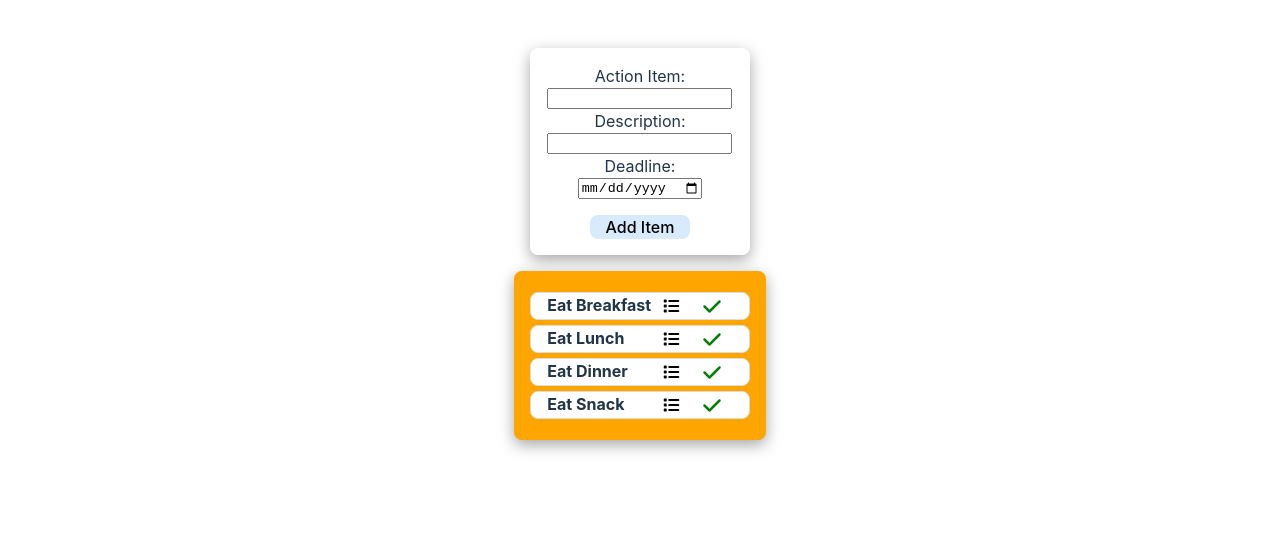
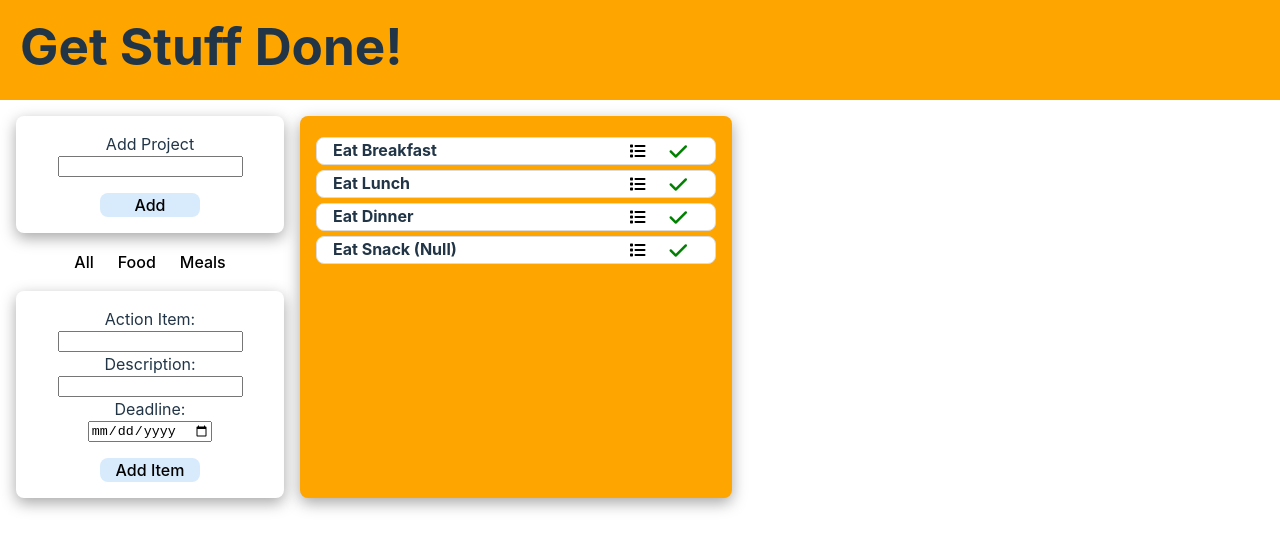
Before and after one commit to RinkM/Odin11-ToDoList-Vite, a React (Vite) app: page / in a window 1280 px wide. Shown: the top 550 px of the page. Built offline with nearby package versions, Linux system fonts and the light colour scheme.

Commit message:
big! adds project form+list. style rework.

```diff
--- a/src/AddForm.jsx
+++ b/src/AddForm.jsx
@@ -17,7 +17,7 @@ const AddForm = (props)=>{
       completed:false,
       reactKey:creationDate,
       description: values.description,
-      dueDate: values.dueDate,
+      deadline: values.deadline,
       priority: "3",
       project:"Food"}
     return taskObject
@@ -35,7 +35,7 @@ const AddForm = (props)=>{
     initialValues: {
       toDoName: '',
       description:"",
-      dueDate: "",
+      deadline: "",
       priority: "3",
       project:"Food"
 
@@ -49,7 +49,7 @@ const AddForm = (props)=>{
   },
 });
 return (
-  <form onSubmit={formik.handleSubmit}>
+  <form className="taskForm" onSubmit={formik.handleSubmit}>
     <label htmlFor="toDoName">Action Item: </label>
     <input
       id="toDoName"
@@ -70,14 +70,14 @@ return (
     />
 
 
-      <label htmlFor="dueDate">Deadline:</label>
+      <label htmlFor="deadline">Deadline:</label>
     <input
 
-      id="dueDate"
-      name="dueDate"
+      id="deadline"
+      name="deadline"
       type="date"
       onChange={formik.handleChange}
-      value={formik.values.dueDate}
+      value={formik.values.deadline}
     />
 
     <button id = "formButton" type="submit">Add Item</button>
--- a/src/App.jsx
+++ b/src/App.jsx
@@ -3,16 +3,20 @@ import reactLogo from './assets/react.svg'
 import AddForm from './addForm'
 import DisplayList from './DisplayList'
 import toDoLibrary from './toDoLibrary'
-import './App.css'
+import DisplayProjects from './DisplayProjects'
 
 function App() {
   const [library, setLibrary] = useState(toDoLibrary)
 
   return (
     <div className="App">
+      <div className='appHeader'><h1>Get Stuff Done!</h1></div>
+      <div className='flexWrapper'>
+        <DisplayProjects/>
+        <AddForm hookLibrary = {[library, setLibrary]}/>
+      </div>
+      <DisplayList hookLibrary = {[library, setLibrary]}/>
 
-      <AddForm hookLibrary = {[library, setLibrary]}/>
-      <DisplayList hookLibrary = {[library, setLibrary]}/>
     </div>
   )
 }
--- /dev/null
+++ b/src/DisplayProjects.jsx
@@ -0,0 +1,40 @@
+
+import { useState } from "react";
+import ProjectForm from "./ProjectForm";
+import projectLibrary from "./projectLibrary";
+
+
+
+
+
+
+const DisplayProjects = ()=>{
+  const [activeProject, setActiveProject]= useState("All")
+  const [projects, setProjects] = useState(projectLibrary)
+
+
+  const listProjects = projects.map((project) =>
+    <button id = {project.reactKey} className = "projectListItem" key={project.reactKey}
+      onClick= {()=>projectClick(project.name)}>
+      {project.name}
+    </button>
+);
+
+  const projectClick = (name)=>{
+    setActiveProject(name)
+    console.log(activeProject)
+
+  };
+
+return(
+  <div id="projects">
+    <ProjectForm hookProject = {[projects, setProjects]} />
+    {listProjects}
+
+  </div>
+)
+
+}
+
+
+export default DisplayProjects
--- /dev/null
+++ b/src/ProjectForm.jsx
@@ -0,0 +1,57 @@
+
+import { Formik } from "formik"
+import { useFormik } from "formik"
+import projectLibrary from "./projectLibrary"
+
+
+
+
+const ProjectForm = (props)=>{
+  const [projects, setProjects] = props.hookProject
+
+  const ProjectFactory = (values) => {
+    const creationDate = Date.now()
+    const project = {
+      name: values.project,
+      reactKey:creationDate,
+    }
+    return project
+  }
+
+
+  const addProject = (values)=>{
+    projects.push(ProjectFactory(values))
+    setProjects([...projects])
+    console.log(projects)
+  }
+
+  const formik = useFormik({
+    initialValues: {
+      project: '',
+    },
+  onSubmit: values => {
+
+    console.log(values);
+    addProject(values);
+    // alert(JSON.stringify(values, null, 2));
+  },
+});
+return (
+  <form className = "projectForm" onSubmit={formik.handleSubmit}>
+    <label htmlFor="project">Add Project </label>
+    <input
+      id="project"
+      name="project"
+      type="text"
+      onChange={formik.handleChange}
+      value={formik.values.project}
+    />
+    <button id = "formButton" type="submit">Add</button>
+
+  </form>
+
+);
+}
+
+
+export default ProjectForm
--- a/src/index.css
+++ b/src/index.css
@@ -1,11 +1,6 @@
-#root {
-  max-width: 1280px;
-  margin: 0 auto;
-  padding: 2rem;
-  text-align: start;
+#root{
+  width: 100vw;
 }
-
-
 :root {
   font-family: Inter, Avenir, Helvetica, Arial, sans-serif;
   font-size: 16px;
@@ -23,6 +18,23 @@
   -webkit-text-size-adjust: 100%;
 }
 
+
+.App{
+    display: grid;
+    grid-template-columns: 300px 1fr;
+    grid-template-rows: 100px 1fr;
+    grid-column-gap: 0px;
+    grid-row-gap: 0px;
+}
+
+.appHeader{ grid-area: 1 / 1 / 2 / 3;
+  background-color: orange;
+  padding: 0 20px;
+
+
+
+}
+
 a {
   font-weight: 500;
   color: #646cff;
@@ -38,12 +50,13 @@ body {
   /* place-items: center; */
   min-width: 320px;
   min-height: 100vh;
-  overflow: hidden;
+  overflow-x: hidden;
+
 }
 
 h1 {
   font-size: 3.2em;
-  line-height: 1.1;
+
 }
 
 button {
@@ -79,6 +92,13 @@ button:focus-visible {
   }
 }
 
+.flexWrapper{
+  grid-area: 2 / 1 / 3 / 2;
+  display: flex;
+  flex-direction: column;
+  text-align: center;
+}
+
 form{
   margin: 1em;
   display: flex;
@@ -102,6 +122,12 @@ form{
   background-color: orange;
   box-shadow: rgba(0, 0, 0, 0.35) 0px 5px 15px;
   padding: 1em;
+  margin-top: 1em;
+  margin-right: auto;
+  margin-bottom: 1em;
+  width:400px
+
+
 
 }
 
@@ -141,6 +167,17 @@ form{
 
 }
 
+
+#projects{
+
+}
+
+
+.taskForm{
+
+
+}
+
 .showDetails{
   transition: all 1.2s ease-in;
   height:25vh;
@@ -153,6 +190,8 @@ form{
 }
 
 
+
+
 .hidden{
   display:none;
 }
--- /dev/null
+++ b/src/projectLibrary.jsx
@@ -0,0 +1,14 @@
+
+
+const projectLibrary = [
+    {name:"All",
+    reactKey:0},
+    {name:"Food",
+    reactKey:1},
+    {name:"Meals",
+    reactKey:2},
+
+]
+
+
+export default projectLibrary
--- a/src/toDoLibrary.jsx
+++ b/src/toDoLibrary.jsx
@@ -6,7 +6,7 @@ const toDoLibrary = [
     completed:false,
     reactKey:0,
     description:"Eat eggs and toast.",
-    dueDate: 1680872994363,
+    deadline: 1680872994363,
     priority: "3",
     project:"Food",
 },
@@ -15,7 +15,7 @@ const toDoLibrary = [
     completed:false,
     reactKey:1,
     description:"Eat sandwich.",
-    dueDate: 1680872994363,
+    deadline: 1680872994363,
     priority: "2",
     project:"Meals",
 
@@ -25,18 +25,18 @@ const toDoLibrary = [
     completed:false,
     reactKey:2,
     description:"Eat mac & cheese.",
-    dueDate: 1680872994363,
+    deadline: 1680872994363,
     priority: "1",
     project:"Food",
 },
 
-    {toDoName:"Eat Snack",
+    {toDoName:"Eat Snack (Null)",
     completed:false,
     reactKey:3,
     description:null,
-    dueDate: null,
+    deadline: null,
     priority: null,
-    project:"Food",
+    project:null,
 },
 
 ]
```
Also changed, not shown: src/zApp.css (added, +36 -0 lines), 1 other file (tests, documents, lock files or other folders).
